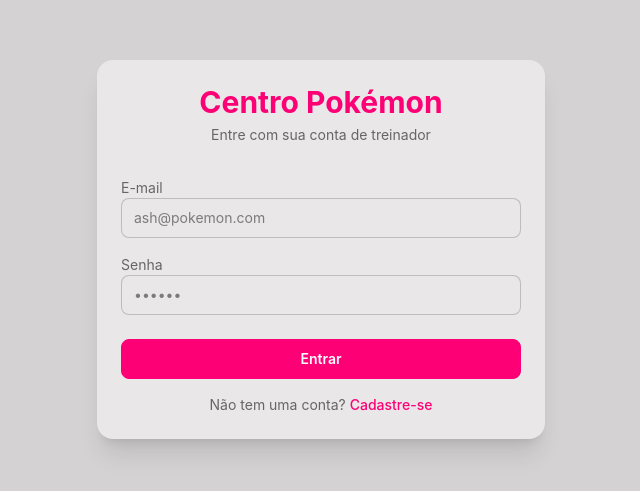
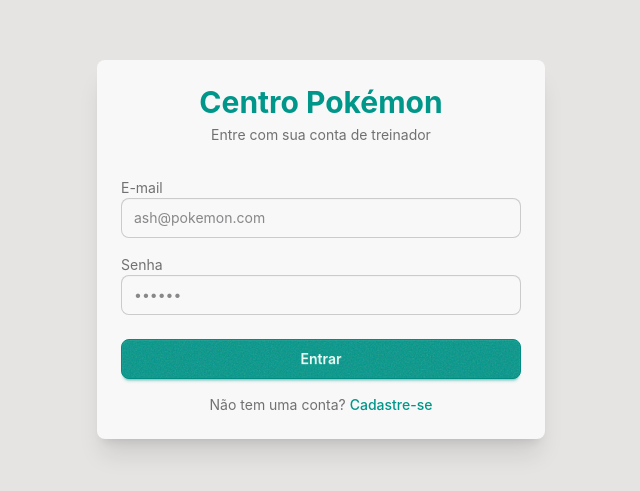
Before and after one commit to sammid37/PokemonCenter, a Next.js app in the folder frontend/: page /login in a window 1280 px wide. Shown: the part 151-642 px from the top of the page, without its empty margins (319-959 px from the left). Built offline with nearby package versions, Linux system fonts and the light colour scheme; no server answers.

Commit message:
Add custom DaisyUI Theme and Lato font-family

```diff
--- a/frontend/src/app/globals.css
+++ b/frontend/src/app/globals.css
@@ -1,4 +1,44 @@
 @import "tailwindcss";
 @plugin "daisyui" {
-  themes: garden --default;
+  themes: pokemon --default;
 }
+
+
+@plugin "daisyui/theme" {
+  name: "PokeCenter";
+  default: true;
+  prefersdark: false;
+  color-scheme: "light";
+  --color-base-100: oklch(98% 0.001 106.423);
+  --color-base-200: oklch(92% 0.003 48.717);
+  --color-base-300: oklch(86% 0.005 56.366);
+  --color-base-content: oklch(21% 0.006 285.885);
+  --color-primary: oklch(60% 0.118 184.704);
+  --color-primary-content: oklch(97% 0.021 166.113);
+  --color-secondary: oklch(66% 0.179 58.318);
+  --color-secondary-content: oklch(98% 0.022 95.277);
+  --color-accent: oklch(38% 0.063 188.416);
+  --color-accent-content: oklch(96% 0.018 272.314);
+  --color-neutral: oklch(37% 0.01 67.558);
+  --color-neutral-content: oklch(98% 0 0);
+  --color-info: oklch(50% 0.134 242.749);
+  --color-info-content: oklch(97% 0.013 236.62);
+  --color-success: oklch(59% 0.145 163.225);
+  --color-success-content: oklch(98% 0.014 180.72);
+  --color-warning: oklch(55% 0.135 66.442);
+  --color-warning-content: oklch(98% 0.026 102.212);
+  --color-error: oklch(51% 0.222 16.935);
+  --color-error-content: oklch(97% 0.013 17.38);
+  --radius-selector: 0.5rem;
+  --radius-field: 0.5rem;
+  --radius-box: 0.5rem;
+  --size-selector: 0.25rem;
+  --size-field: 0.25rem;
+  --border: 1.5px;
+  --depth: 1;
+  --noise: 1;
+}
+
+body {
+  font-family: var(--font-lato), sans-serif;
+}
```
